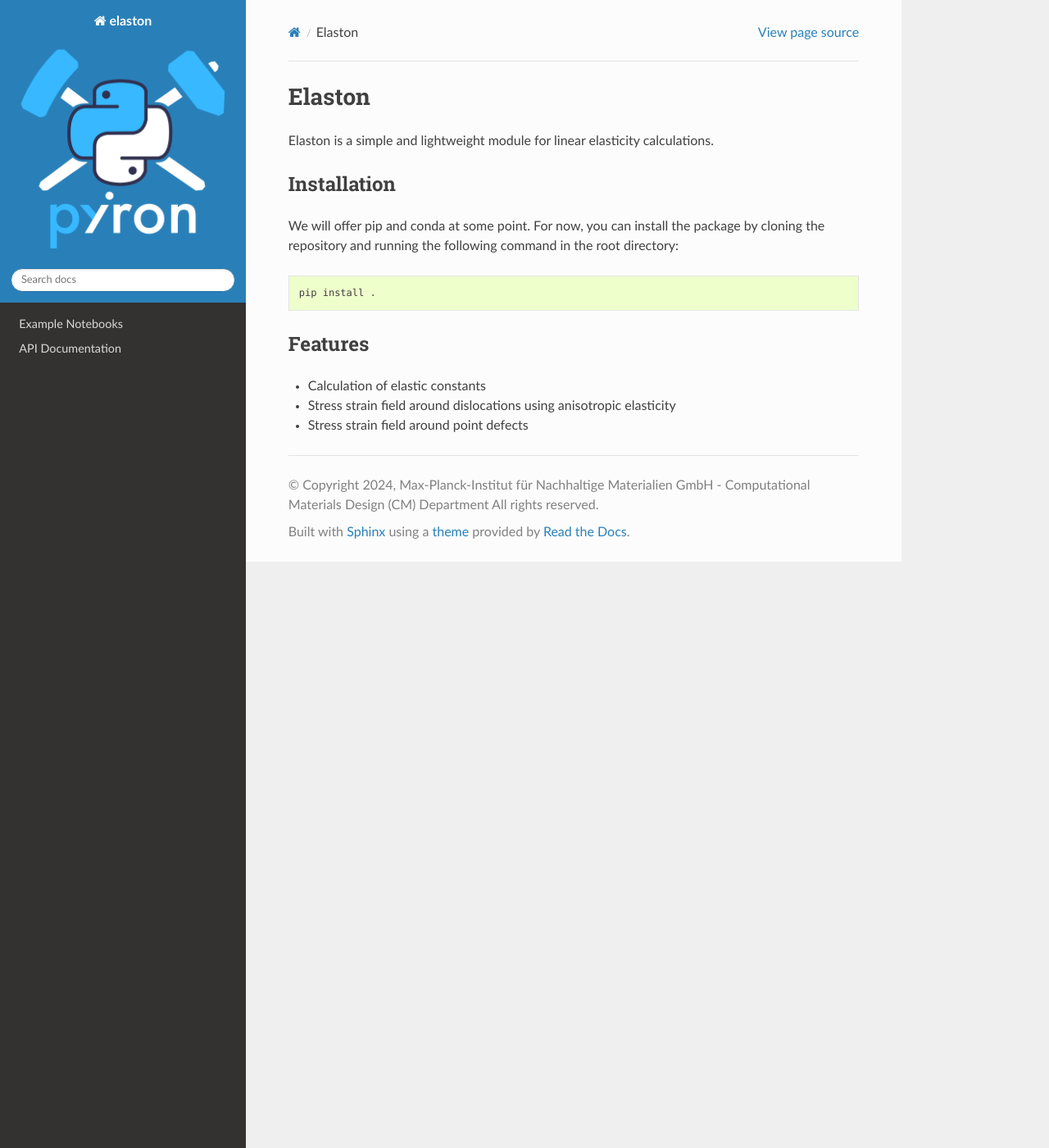
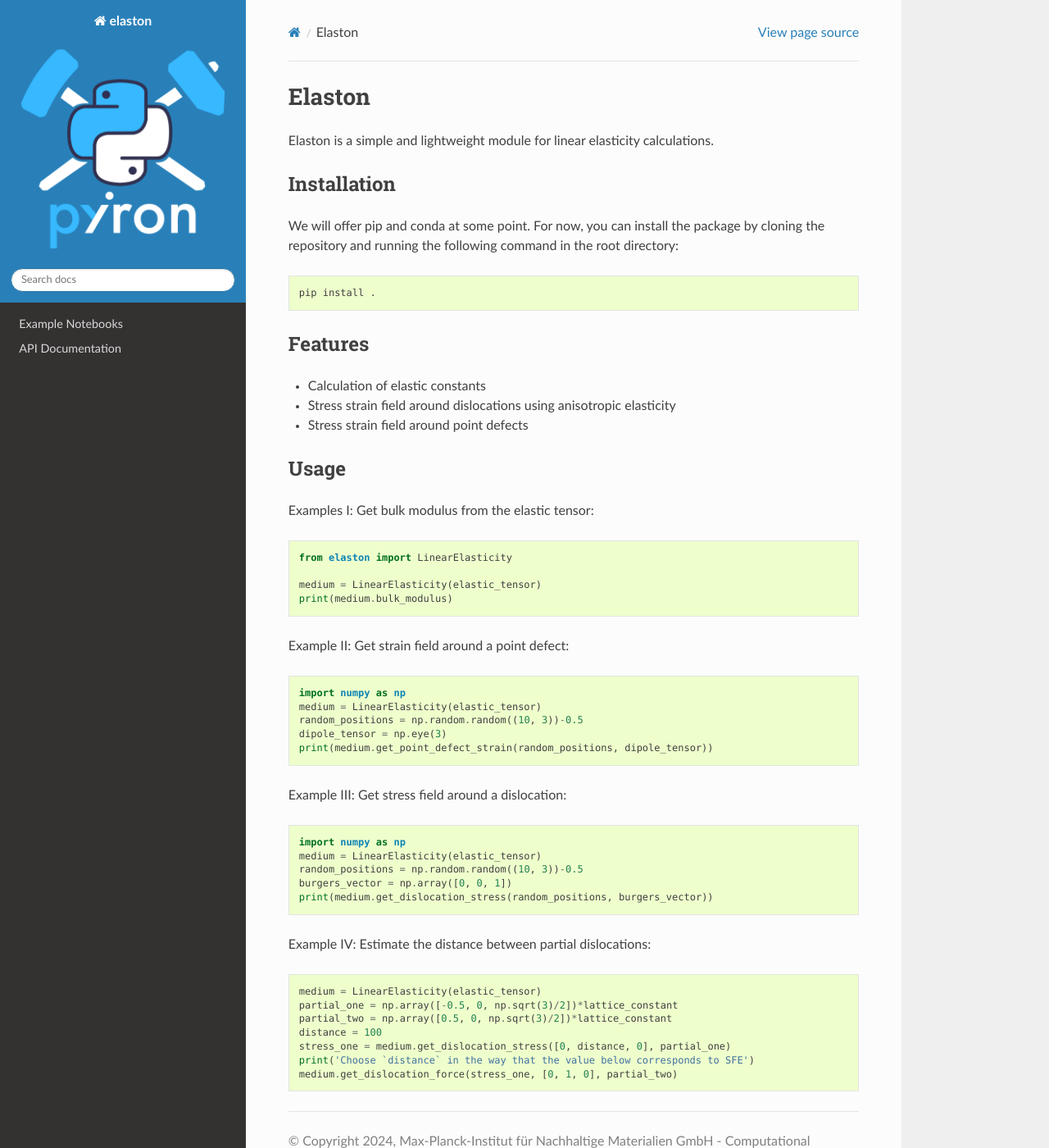
Before and after one commit to pyiron/elaston, a Sphinx documentation site: the page built from docs/README.md, in a window 1280 px wide and 1400 px high. Shown: the whole window at 82% size. Built offline with Sphinx 7.4.7 and the Read the Docs theme 2.0.0, drawn with Linux system fonts in a browser that asks for light colours.

Commit message:
add examples

````diff
--- a/docs/README.md
+++ b/docs/README.md
@@ -15,3 +15,49 @@ pip install .
 - Calculation of elastic constants
 - Stress strain field around dislocations using anisotropic elasticity
 - Stress strain field around point defects
+
+
+## Usage
+
+Examples I: Get bulk modulus from the elastic tensor:
+
+```python
+from elaston import LinearElasticity
+
+medium = LinearElasticity(elastic_tensor)
+print(medium.bulk_modulus)
+```
+
+
+Example II: Get strain field around a point defect:
+
+```python
+import numpy as np
+medium = LinearElasticity(elastic_tensor)
+random_positions = np.random.random((10, 3))-0.5
+dipole_tensor = np.eye(3)
+print(medium.get_point_defect_strain(random_positions, dipole_tensor))
+```
+
+
+Example III: Get stress field around a dislocation:
+
+```python
+import numpy as np
+medium = LinearElasticity(elastic_tensor)
+random_positions = np.random.random((10, 3))-0.5
+burgers_vector = np.array([0, 0, 1])
+print(medium.get_dislocation_stress(random_positions, burgers_vector))
+```
+
+Example IV: Estimate the distance between partial dislocations:
+
+```python
+medium = LinearElasticity(elastic_tensor)
+partial_one = np.array([-0.5, 0, np.sqrt(3)/2])*lattice_constant
+partial_two = np.array([0.5, 0, np.sqrt(3)/2])*lattice_constant
+distance = 100
+stress_one = medium.get_dislocation_stress([0, distance, 0], partial_one)
+print('Choose `distance` in the way that the value below corresponds to SFE')
+medium.get_dislocation_force(stress_one, [0, 1, 0], partial_two)
+```
````
